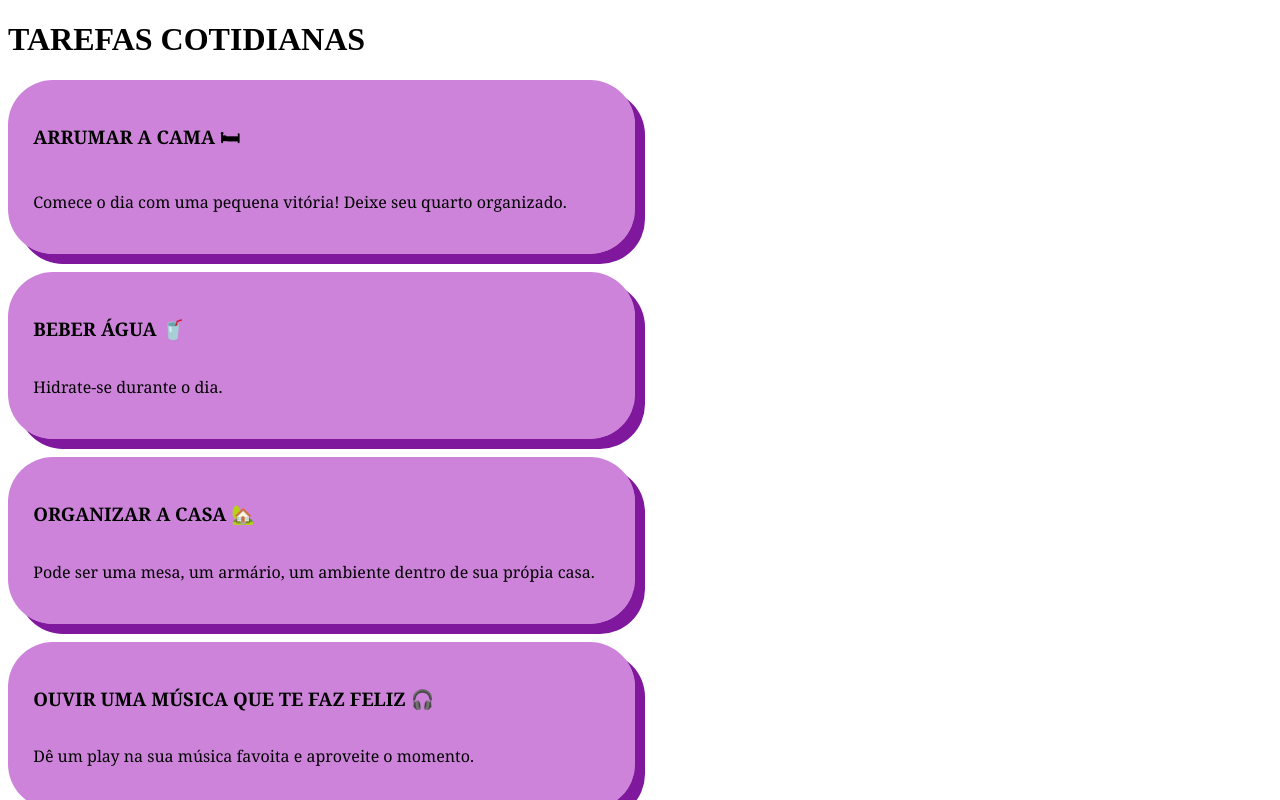
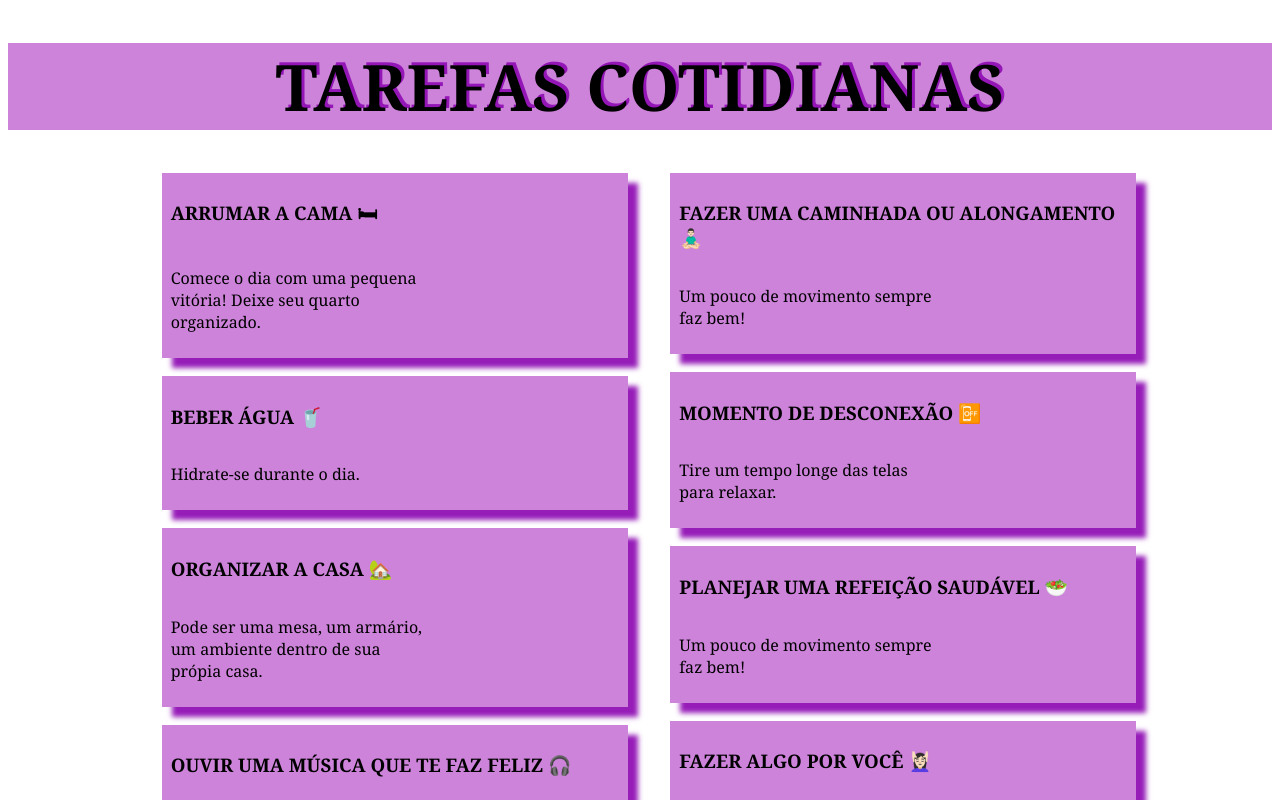
Before and after one commit to giihdot/TarefaConcluida, a React (Vite) app: page / in a window 1280 px wide. Shown: the top 800 px of the page. Built offline with nearby package versions, Linux system fonts and the light colour scheme.

Commit message:
Alteração

```diff
--- a/src/App.css
+++ b/src/App.css
@@ -1,42 +1,8 @@
-/* #root {
-  max-width: 1280px;
-  margin: 0 auto;
-  padding: 2rem;
+h1 {
   text-align: center;
+  color:  rgb(0, 0, 0);
+  text-shadow: 3px -3px rgba(144, 15, 180, 0.94);
+  background-color: rgba(157, 10, 183, 0.507);
+  font-family: Georgia, 'Times New Roman', Times, serif;
+  font-size: 4em;
 }
-
-.logo {
-  height: 6em;
-  padding: 1.5em;
-  will-change: filter;
-  transition: filter 300ms;
-}
-.logo:hover {
-  filter: drop-shadow(0 0 2em #646cffaa);
-}
-.logo.react:hover {
-  filter: drop-shadow(0 0 2em #61dafbaa);
-}
-
-@keyframes logo-spin {
-  from {
-    transform: rotate(0deg);
-  }
-  to {
-    transform: rotate(360deg);
-  }
-}
-
-@media (prefers-reduced-motion: no-preference) {
-  a:nth-of-type(2) .logo {
-    animation: logo-spin infinite 20s linear;
-  }
-}
-
-.card {
-  padding: 2em;
-}
-
-.read-the-docs {
-  color: #888;
-} */
--- a/src/App.jsx
+++ b/src/App.jsx
@@ -28,7 +28,7 @@ function App() {
         texto7="Um pouco de movimento sempre faz bem!"
 
         tarefa8="FAZER ALGO POR VOCÊ 💆🏻‍♀️"
-        texto8="Pode ser um skincare, ler um livro, tomar um chá... Algo que faça você se sentir melhor e mais conectada com seu eu interior."
+        texto8="Pode ser um skincare, tomar um chá... Algo que faça você se sentir melhor."
       />
       ;
     </>
--- a/src/Components/Lista_Tarefa.css
+++ b/src/Components/Lista_Tarefa.css
@@ -4,10 +4,27 @@
     background-color:  rgba(157, 10, 183, 0.507);
     color: black;
     font-family: Georgia, 'Times New Roman', Times, serif;
-    width: 45vw;
+    width: 35vw;
     padding: 2%;
-    border-radius: 45px;
-    box-shadow: 10px 10px rgba(120, 10, 151, 0.94);
+    /* border-radius: 45px; */
+    box-shadow: 10px 10px 5px rgba(144, 15, 180, 0.94);
+}
+
+.Junt1 {
+    display: flex;
+    flex-direction: row;
+    gap: calc(5px + 2%);
+    justify-content: center;
+}
+
+.Junt2 {
+    display: flex;
+    flex-direction: column;
+}
+
+p{
+    display: flex;
+    width: 20vw;
 }
 
 
--- a/src/Components/Lista_Tarefas.jsx
+++ b/src/Components/Lista_Tarefas.jsx
@@ -3,44 +3,50 @@ import "./Lista_Tarefa.css";
 function Tarefa(props) {
   return (
     <>
+      <div className="Junt1">
+        <div className="Junt2">
           <div className="Taref_Compl">
             <h3> {props.tarefa1} </h3>
             <p> {props.texto1} </p>
           </div>
-<br/>
+          <br />
           <div className="Taref_Compl">
             <h3> {props.tarefa2} </h3>
             <p> {props.texto2} </p>
           </div>
-      <br/>
+          <br />
           <div className="Taref_Compl">
             <h3> {props.tarefa3} </h3>
             <p> {props.texto3} </p>
           </div>
-      <br/>
+          <br />
           <div className="Taref_Compl">
             <h3> {props.tarefa4} </h3>
             <p> {props.texto4} </p>
           </div>
-      <br/>
+        </div>
+        <br />
+        <div className="Junt2">
           <div className="Taref_Compl">
             <h3> {props.tarefa5} </h3>
             <p> {props.texto5} </p>
           </div>
-      <br/>
+          <br />
           <div className="Taref_Compl">
             <h3> {props.tarefa6} </h3>
             <p> {props.texto6} </p>
           </div>
-      <br/>
+          <br />
           <div className="Taref_Compl">
             <h3> {props.tarefa7} </h3>
             <p> {props.texto7} </p>
           </div>
-      <br/>
+          <br />
           <div className="Taref_Compl">
             <h3> {props.tarefa8} </h3>
             <p> {props.texto8} </p>
+          </div>
+        </div>
       </div>
     </>
   );
```
Lines whose indentation alone changed are shown as unchanged.
